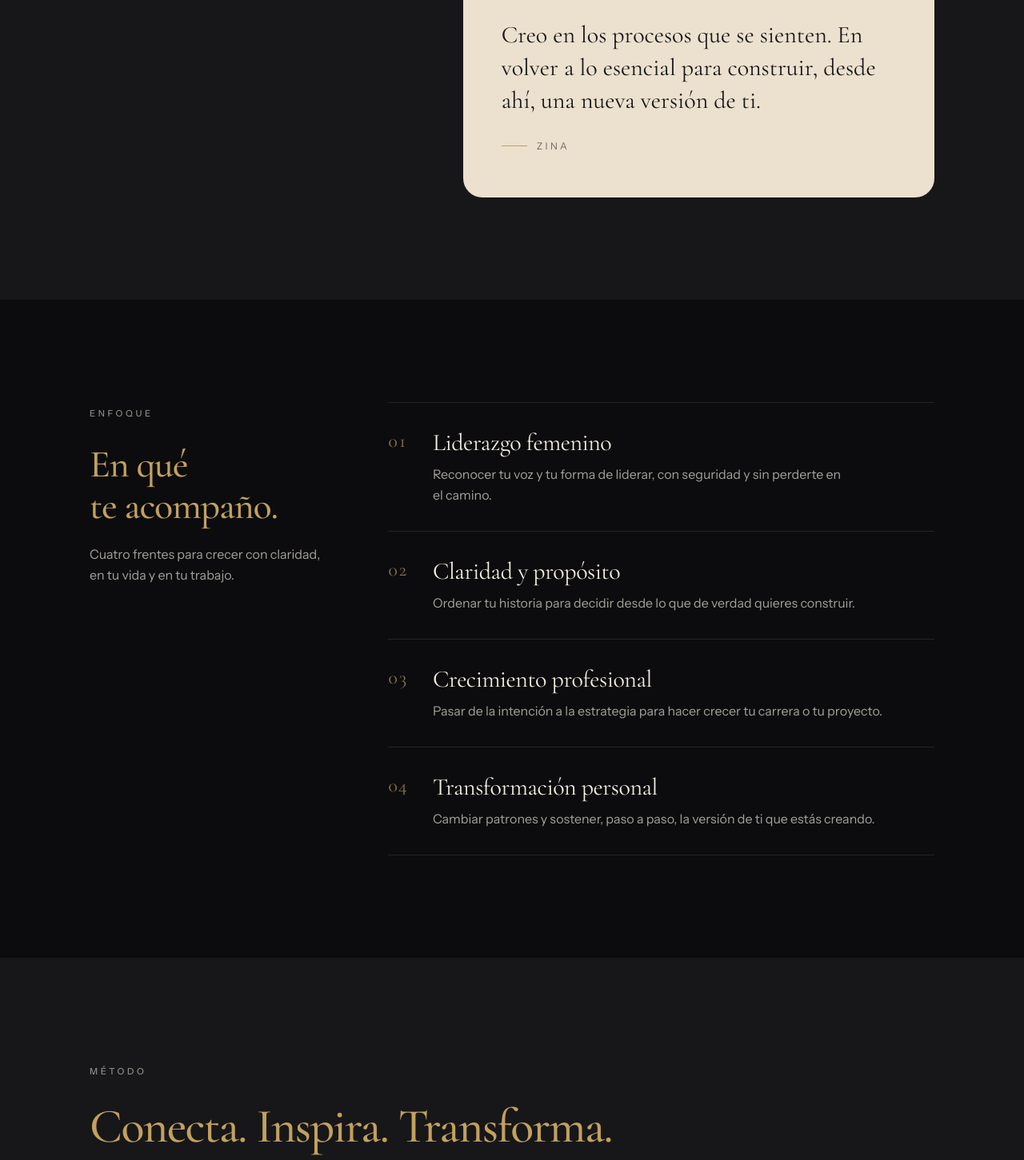
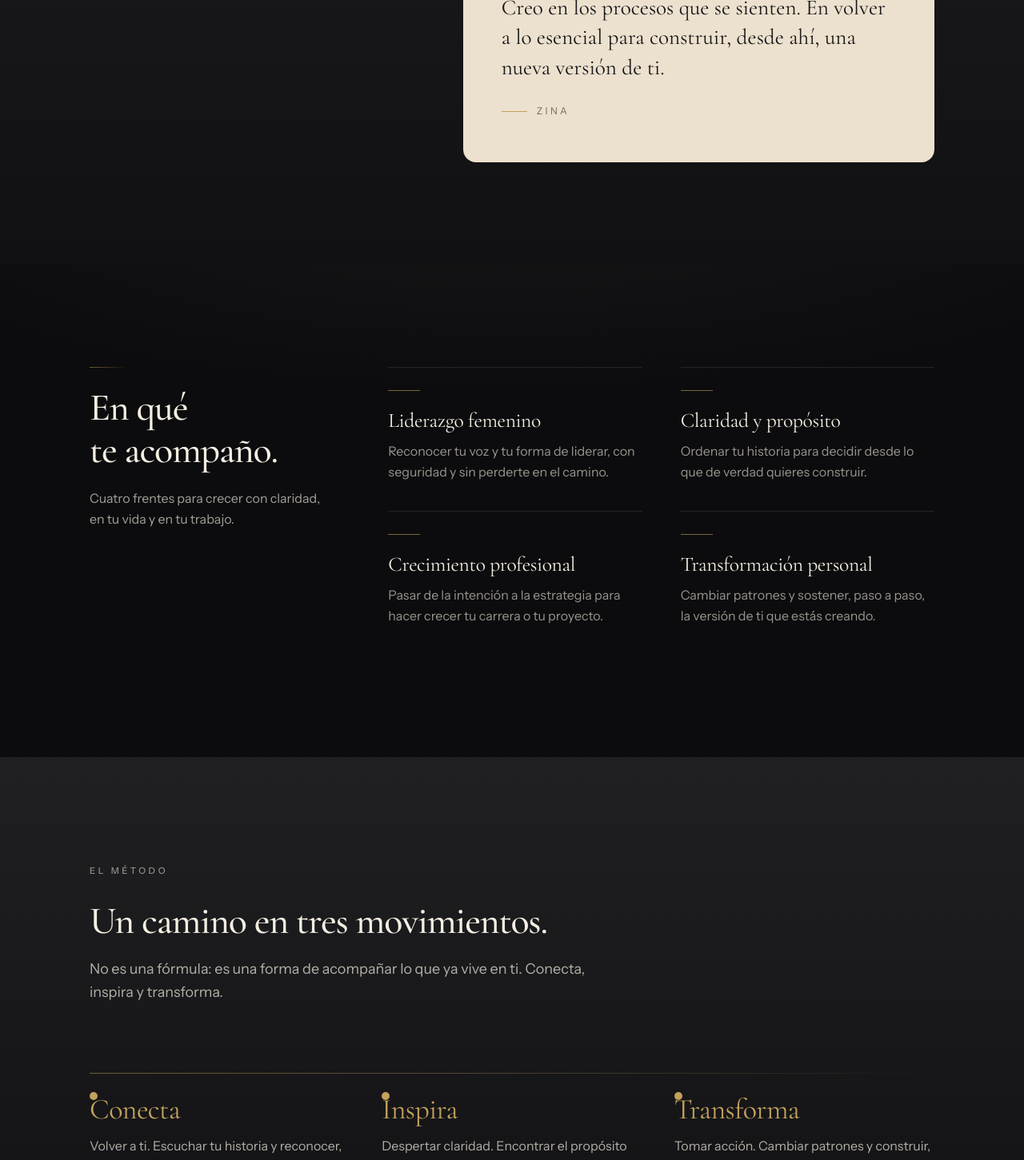
Before and after one commit to JHStudio-dev/ZinaSinergia-web, a Next.js app: page / in a window 1280 px wide. Shown: the part 1330-2781 px from the top of the page at 80% size. Built offline with nearby package versions, Linux system fonts and the light colour scheme.

Commit message:
style: redesign content sections

```diff
--- a/src/components/sections/About.tsx
+++ b/src/components/sections/About.tsx
@@ -7,7 +7,10 @@ export function About() {
   const { about } = site;
 
   return (
-    <section id="sobre-zina" className="scroll-mt-24 bg-carbon py-24 sm:py-32">
+    <section
+      id="sobre-zina"
+      className="zs-surface-raised scroll-mt-24 py-24 sm:py-32"
+    >
       <Container className="grid gap-12 lg:grid-cols-12 lg:gap-16">
         <div className="lg:col-span-5">
           <AnimatedReveal>
@@ -18,9 +21,9 @@ export function About() {
           </AnimatedReveal>
         </div>
 
-        <div className="lg:col-span-7 lg:pt-2">
+        <div className="lg:col-span-7 lg:pt-1">
           <AnimatedReveal delay={120}>
-            <p className="font-display text-2xl italic leading-snug text-ivory/90 sm:text-3xl">
+            <p className="font-display text-2xl italic leading-snug text-ivory/90 sm:text-[1.7rem]">
               {about.lead}
             </p>
             <p className="mt-6 max-w-2xl text-base leading-relaxed text-ivory/70 sm:text-lg">
@@ -29,11 +32,14 @@ export function About() {
           </AnimatedReveal>
 
           <AnimatedReveal delay={220}>
-            <figure className="mt-12 overflow-hidden rounded-3xl bg-champagne px-8 py-10 text-carbon sm:px-12 sm:py-14">
-              <span aria-hidden className="font-display text-5xl leading-none text-gold">
+            <figure className="mt-12 overflow-hidden rounded-2xl bg-champagne px-8 py-10 text-carbon sm:px-12 sm:py-14">
+              <span
+                aria-hidden
+                className="font-display text-5xl leading-none text-gold"
+              >
                 “
               </span>
-              <blockquote className="mt-3 font-display text-2xl leading-snug text-carbon sm:text-3xl">
+              <blockquote className="-mt-2 font-display text-2xl leading-snug text-carbon sm:text-[1.7rem]">
                 {about.manifesto}
               </blockquote>
               <figcaption className="mt-7 flex items-center gap-3 text-xs uppercase tracking-[0.28em] text-carbon/60">
--- a/src/components/sections/ImpactAreas.tsx
+++ b/src/components/sections/ImpactAreas.tsx
@@ -1,18 +1,17 @@
 import { AnimatedReveal } from "@/components/ui/AnimatedReveal";
 import { Container } from "@/components/ui/Container";
-import { SectionLabel } from "@/components/ui/SectionLabel";
 import { site } from "@/data/site";
 
 export function ImpactAreas() {
   const { impactAreas } = site;
 
   return (
-    <section id="areas" className="scroll-mt-24 bg-night py-24 sm:py-32">
+    <section id="areas" className="zs-surface scroll-mt-24 py-24 sm:py-32">
       <Container className="grid gap-12 lg:grid-cols-12 lg:gap-16">
         <div className="lg:col-span-4">
           <AnimatedReveal>
-            <SectionLabel>Enfoque</SectionLabel>
-            <h2 className="mt-7 font-display text-4xl font-medium leading-[1.1] tracking-tight text-gold sm:text-5xl">
+            <span className="zs-rule-left block h-px w-16" aria-hidden />
+            <h2 className="mt-6 font-display text-4xl font-medium leading-[1.1] tracking-tight text-ivory sm:text-5xl">
               {impactAreas.heading}
             </h2>
             <p className="mt-5 max-w-sm text-base leading-relaxed text-ivory/65">
@@ -21,26 +20,23 @@ export function ImpactAreas() {
           </AnimatedReveal>
         </div>
 
-        <div className="lg:col-span-8">
-          <div className="border-t border-ivory/10">
+        <div className="grid gap-x-12 sm:grid-cols-2 lg:col-span-8">
           {impactAreas.items.map((item, i) => (
-              <AnimatedReveal key={item.title} delay={i * 90}>
-                <article className="group grid grid-cols-[auto_1fr] gap-5 border-b border-ivory/10 py-7 transition-transform duration-300 hover:translate-x-1 sm:gap-8 sm:py-8">
-                  <span className="font-display text-2xl tabular-nums text-gold/70 transition-colors duration-300 group-hover:text-gold">
-                    0{i + 1}
-                  </span>
-                  <div>
-                    <h3 className="font-display text-2xl text-ivory sm:text-3xl">
+            <AnimatedReveal key={item.title} delay={i * 80} className="h-full">
+              <article className="group h-full border-t border-ivory/10 pb-9 pt-7">
+                <span
+                  aria-hidden
+                  className="block h-px w-10 bg-gold/60 transition-all duration-300 group-hover:w-16"
+                />
+                <h3 className="mt-5 font-display text-2xl text-ivory sm:text-[1.6rem]">
                   {item.title}
                 </h3>
-                    <p className="mt-2 max-w-xl text-base leading-relaxed text-ivory/65">
+                <p className="mt-2 max-w-md text-base leading-relaxed text-ivory/60">
                   {item.description}
                 </p>
-                  </div>
               </article>
             </AnimatedReveal>
           ))}
-          </div>
         </div>
       </Container>
     </section>
--- a/src/components/sections/Method.tsx
+++ b/src/components/sections/Method.tsx
@@ -7,14 +7,17 @@ export function Method() {
   const { method } = site;
 
   return (
-    <section id="metodo" className="scroll-mt-24 bg-carbon py-24 sm:py-32">
+    <section
+      id="metodo"
+      className="zs-surface-raised scroll-mt-24 py-24 sm:py-32"
+    >
       <Container>
         <AnimatedReveal className="max-w-2xl">
-          <SectionLabel>Método</SectionLabel>
-          <h2 className="mt-7 font-display text-4xl font-medium leading-[1.05] tracking-tight text-gold sm:text-6xl">
+          <SectionLabel>{method.eyebrow}</SectionLabel>
+          <h2 className="mt-7 font-display text-4xl font-medium leading-[1.05] tracking-tight text-ivory sm:text-5xl">
             {method.title}
           </h2>
-          <p className="mt-6 text-base leading-relaxed text-ivory/70 sm:text-lg">
+          <p className="mt-5 text-base leading-relaxed text-ivory/70 sm:text-lg">
             {method.intro}
           </p>
         </AnimatedReveal>
@@ -22,25 +25,30 @@ export function Method() {
         <div className="relative mt-16 sm:mt-20">
           <span
             aria-hidden
-            className="absolute bottom-6 left-6 top-6 w-px bg-gold/30 sm:left-7"
+            className="absolute inset-x-0 top-1.5 hidden h-px bg-gradient-to-r from-gold/50 via-gold/30 to-transparent md:block"
           />
-          {method.steps.map((step, i) => (
-            <AnimatedReveal key={step.title} delay={i * 110}>
-              <div className="relative grid grid-cols-[auto_1fr] gap-6 pb-12 last:pb-0 sm:gap-10">
-                <span className="relative z-10 flex h-12 w-12 items-center justify-center rounded-full border border-gold/40 bg-carbon font-display text-lg text-gold sm:h-14 sm:w-14 sm:text-xl">
-                  0{i + 1}
-                </span>
-                <div className="pt-1.5 sm:pt-2.5">
-                  <h3 className="font-display text-3xl text-ivory sm:text-4xl">
+          <div className="grid gap-12 md:grid-cols-3 md:gap-10">
+            {method.steps.map((step, i) => (
+              <AnimatedReveal key={step.title} delay={i * 120}>
+                <div className="relative">
+                  <span
+                    aria-hidden
+                    className="mb-6 block h-px w-10 bg-gold/60 md:hidden"
+                  />
+                  <span
+                    aria-hidden
+                    className="absolute -top-0.5 left-0 hidden h-2.5 w-2.5 rounded-full bg-gold md:block"
+                  />
+                  <h3 className="font-display text-3xl text-gold sm:text-4xl md:mt-8">
                     {step.title}
                   </h3>
-                  <p className="mt-3 max-w-xl text-base leading-relaxed text-ivory/70 sm:text-lg">
+                  <p className="mt-3 max-w-sm text-base leading-relaxed text-ivory/70">
                     {step.description}
                   </p>
                 </div>
-              </div>
-            </AnimatedReveal>
-          ))}
+              </AnimatedReveal>
+            ))}
+          </div>
         </div>
       </Container>
     </section>
--- a/src/components/sections/Testimonials.tsx
+++ b/src/components/sections/Testimonials.tsx
@@ -1,6 +1,5 @@
 import { AnimatedReveal } from "@/components/ui/AnimatedReveal";
 import { Container } from "@/components/ui/Container";
-import { SectionLabel } from "@/components/ui/SectionLabel";
 import { site } from "@/data/site";
 
 export function Testimonials() {
@@ -8,11 +7,19 @@ export function Testimonials() {
   const [featured, ...rest] = testimonials.items;
 
   return (
-    <section id="impacto" className="scroll-mt-24 bg-night py-24 sm:py-32">
+    <section
+      id="impacto"
+      className="zs-surface-raised scroll-mt-24 py-24 sm:py-32"
+    >
       <Container>
         <AnimatedReveal className="max-w-2xl">
-          <SectionLabel>Testimonios</SectionLabel>
-          <h2 className="mt-7 font-display text-4xl font-medium leading-[1.1] tracking-tight text-gold sm:text-5xl">
+          <span
+            aria-hidden
+            className="font-display text-6xl leading-none text-gold/60"
+          >
+            “
+          </span>
+          <h2 className="mt-2 font-display text-4xl font-medium leading-[1.1] tracking-tight text-ivory sm:text-5xl">
             {testimonials.heading}
           </h2>
           <p className="mt-5 text-base leading-relaxed text-ivory/70 sm:text-lg">
@@ -20,13 +27,9 @@ export function Testimonials() {
           </p>
         </AnimatedReveal>
 
-        <div className="mt-14 space-y-6">
         <AnimatedReveal delay={80}>
-            <figure className="rounded-3xl border border-gold/20 bg-carbon p-8 sm:p-12">
-              <span aria-hidden className="font-display text-6xl leading-none text-gold/55">
-                “
-              </span>
-              <blockquote className="mt-2 max-w-3xl font-display text-2xl italic leading-snug text-ivory sm:text-3xl">
+          <figure className="mt-14 border-y border-ivory/10 py-10 sm:py-12">
+            <blockquote className="max-w-4xl font-display text-2xl italic leading-snug text-ivory sm:text-[2rem]">
               {featured.quote}
             </blockquote>
             <figcaption className="mt-7 flex items-center gap-3 text-xs uppercase tracking-[0.24em] text-ivory/55">
@@ -36,14 +39,14 @@ export function Testimonials() {
           </figure>
         </AnimatedReveal>
 
-          <div className="grid gap-6 md:grid-cols-2">
+        <div className="mt-10 grid gap-10 sm:grid-cols-2 sm:gap-12">
           {rest.map((item, i) => (
             <AnimatedReveal key={item.role} delay={160 + i * 90} className="h-full">
-                <figure className="flex h-full flex-col rounded-3xl border border-ivory/10 p-8 transition-all duration-300 hover:-translate-y-1 hover:border-gold/40">
-                  <blockquote className="font-display text-xl italic leading-relaxed text-ivory/90">
+              <figure className="h-full">
+                <blockquote className="font-display text-xl italic leading-relaxed text-ivory/85">
                   {item.quote}
                 </blockquote>
-                  <figcaption className="mt-6 flex items-center gap-3 text-xs uppercase tracking-[0.24em] text-ivory/55">
+                <figcaption className="mt-5 flex items-center gap-3 text-xs uppercase tracking-[0.24em] text-ivory/55">
                   <span className="h-px w-6 bg-gold/70" aria-hidden />
                   {item.role}
                 </figcaption>
@@ -51,7 +54,6 @@ export function Testimonials() {
             </AnimatedReveal>
           ))}
         </div>
-        </div>
       </Container>
     </section>
   );
--- a/src/data/site.ts
+++ b/src/data/site.ts
@@ -67,9 +67,10 @@ export const site = {
     ],
   },
   method: {
-    title: "Conecta. Inspira. Transforma.",
+    eyebrow: "El método",
+    title: "Un camino en tres movimientos.",
     intro:
-      "Un camino en tres movimientos. No es una fórmula: es una forma de acompañar lo que ya vive en ti.",
+      "No es una fórmula: es una forma de acompañar lo que ya vive en ti. Conecta, inspira y transforma.",
     steps: [
       {
         title: "Conecta",
```
Also changed, not shown: src/components/sections/Community.tsx (+36 -27 lines), src/components/sections/Services.tsx (+31 -13 lines). Lines whose indentation alone changed are shown as unchanged.
